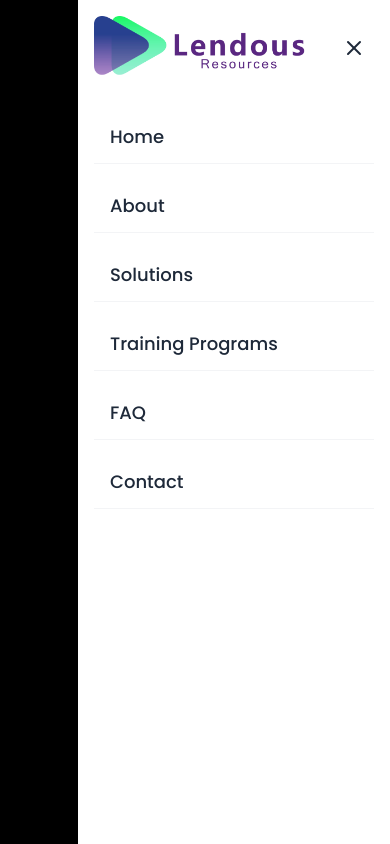
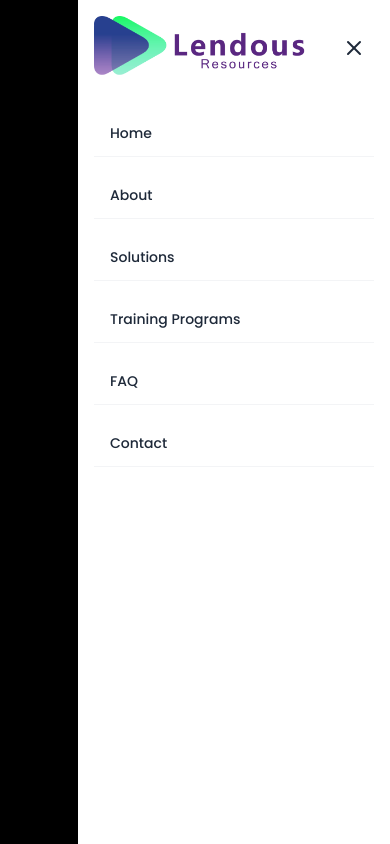
Before and after one commit to Ebi-Tech/Lendous, a Next.js app in the folder lendous-app/: page / in a window 390 px wide. Both pictures are taken after a click on the button "Open menu". Shown: the top 844 px of the page. Built offline with nearby package versions, Linux system fonts and the light colour scheme.

Commit message:
update on navbar

```diff
--- a/lendous-app/components/Navbar.tsx
+++ b/lendous-app/components/Navbar.tsx
@@ -116,23 +116,14 @@ const Navbar: React.FC = () => {
                       key={item.label}
                       href={item.href}
                       onClick={toggleMenu}
-                      className="px-4 py-3 text-gray-800 hover:text-[#1AF866] text-lg font-medium border-b border-gray-100"
+                      className="px-4 py-3 text-gray-800 hover:text-[#1AF866] text-[14px] font-medium border-b border-gray-100"
                     >
                       {item.label}
                     </Link>
                   ))}
                 </nav>
 
-                {/* Mobile Footer */}
-                {/* <div className="mt-auto pt-4 text-gray-500 text-sm">
-                  <Image
-                    src="/nav-logo.png"
-                    alt="Lendous Logo"
-                    width={100}
-                    height={100}
-                    className="mr-2 w-full h-auto"
-                  />
-                </div> */}
+
               </div>
             </div>
           </div>
```
